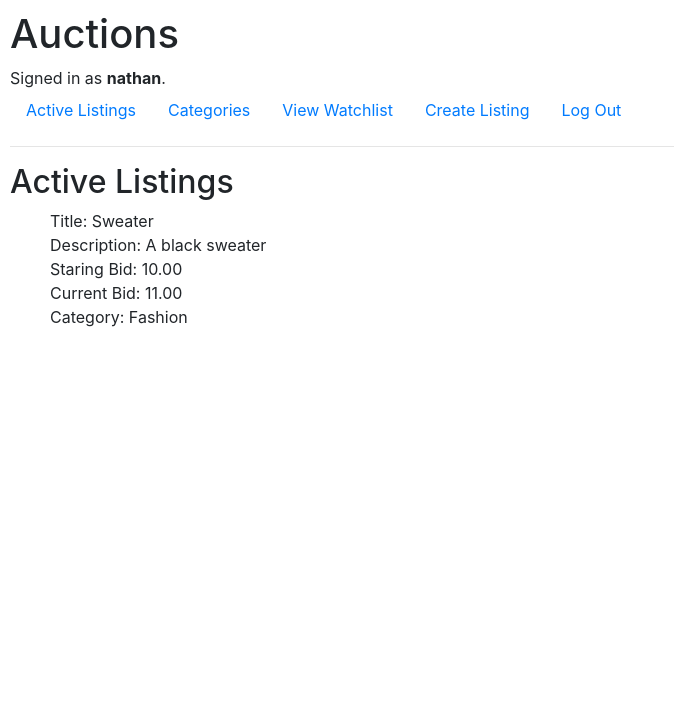
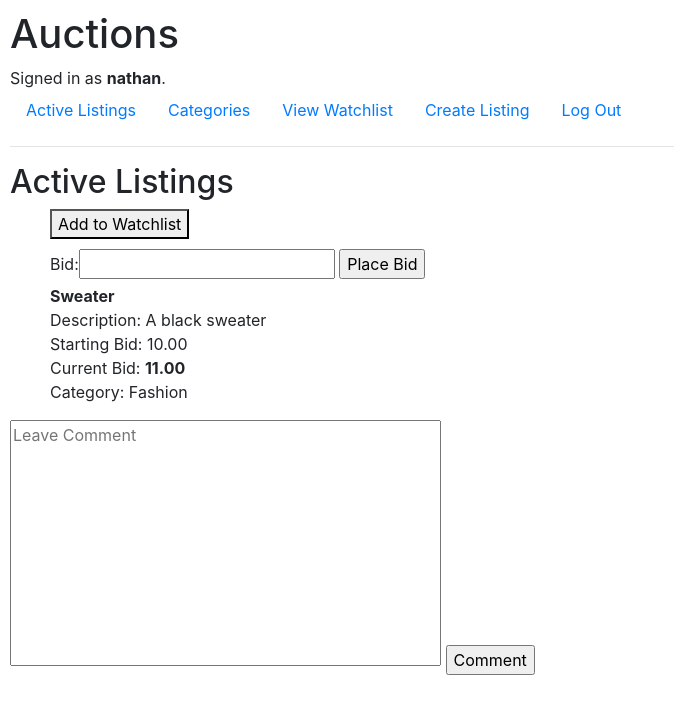
Before and after one commit to dollarmatian/commerce, a Django app: a page that uses auctions/templates/auctions/listing.html in a window 1280 px wide. Shown: the top 714 px of the page, without its empty margins (0-674 px from the left). Run offline with Django 3.2, Linux system fonts and the light colour scheme; a user stored in the database is signed in; data comes from the database, SQL or seed files in the repository; both versions use the stored data as it was after the commit; data that the repository does not hold is empty; some libraries are stand-ins or nearby versions.

Commit message:
added bids

```diff
--- a/auctions/models.py
+++ b/auctions/models.py
@@ -3,40 +3,23 @@ from django.db import models
 
 
 class User(AbstractUser):
-    pass
+    listings = models.ManyToManyField('Listing', related_name='watchlist_items', blank=True)
 
 
-# listings
-#    title
-#    starting bid
-# image url
-# category enum?
+
 
 class Listing(models.Model):
     title = models.CharField(max_length=120, default='')
     starting_bid = models.DecimalField(max_digits=6, decimal_places=2, default=0)
     current_bid = models.DecimalField(max_digits=6, decimal_places=2, default=0)
+    creator = models.CharField(max_length=64, default='')
+    high_bidder = models.ForeignKey(User, on_delete=models.CASCADE, related_name="items_winning", default='', null=True)
     image_url = models.URLField(blank=True, default='')
-    creator = models.CharField(max_length=64, default='')
+
     description = models.CharField(max_length=360, default='')
     category = models.CharField(max_length=16, default='Unsorted')
-    # NONE = 'NA'
-    # FASHION = 'FA'
-    # TOYS = 'TY'
-    # ELECTRONICS = 'EL'
-    # HOME = 'HM'
-    # YEAR_IN_SCHOOL_CHOICES = (
-    # (FASHION, 'Fashion'),
-    # (TOYS, 'Toys'),
-    # (ELECTRONICS, 'Electronics'),
-    # (HOME, 'Home'),
-    # (NONE, 'None')
-    # )
-    # category = models.CharField(
-    # max_length=2,
-    # choices=YEAR_IN_SCHOOL_CHOICES,
-    # default=NONE,
-    # )
+
+
     def __str__(self):
         return f"{self.title}"
 
@@ -44,6 +27,7 @@ class Listing(models.Model):
 class Bid(models.Model):
     item = models.ForeignKey(Listing, on_delete=models.CASCADE, related_name="item_name")
     bid_offer = models.DecimalField(max_digits=6, decimal_places=2, default=0)
+    bid_user = models.ForeignKey(User, on_delete=models.CASCADE, related_name="items_bid", default='')
     def __str__(self):
         return f"{self.item}, Bid By: {self.creator} for {self.bid_offer}"
 
@@ -54,7 +38,7 @@ class Comment(models.Model):
     comment = models.CharField(max_length=240, default='')
 
     def __str__(self):
-        return f"{self.item}, Comment By: {self.creator}"
+        return f"{self.item}, By: {self.creator}"
 
 #category
 
--- a/auctions/templates/auctions/index.html
+++ b/auctions/templates/auctions/index.html
@@ -26,6 +26,7 @@
     </li>
 
 
+
    </ul>
     {% empty %}
     No Active Listings.
--- a/auctions/templates/auctions/listing.html
+++ b/auctions/templates/auctions/listing.html
@@ -3,18 +3,48 @@
 {% block body %}
     <h2>Active Listings</h2>
 <ul style="list-style:none">
+    {% if user.is_authenticated %}
+    <li>
+
+
+        <a href="{% url 'edit_watchlist'  title  %}">
+
+
+            <button>
+            {% if onList == True %}
+
+                Remove from
+                {% else %}
+                Add to
+
+            {% endif %}
+            Watchlist
+
+        </button>
+
+        </a>
+        <form style="margin-top: 10px;" method="POST" action="">
+            {% csrf_token %}
+            {{ bidForm }}
+            <input type="submit" value="Place Bid">
+        </form>
+    </li>
+
+    {% endif %}
 
 <li>
-    Title: {{ listing.title }}
+    <b>
+{{ listing.title }}
+    </b>
 </li>
 <li>
     Description: {{ listing.description }}
 </li>
 <li>
-    Staring Bid: {{ listing.starting_bid }}
+    Starting Bid: {{ listing.starting_bid }}
 </li>
 <li>
-    Current Bid: {{ listing.current_bid }}
+    Current Bid: <b>{{ listing.current_bid }}</b>
 </li>
 <li>
     Category:  {{ listing.category }}
@@ -25,4 +55,22 @@
  </li>
  {% endif %}
 </ul>
+<ul>
+    {% for comment in comments %}
+  <li>
+        {{ comment.comment }} <b>by {{ comment.creator }}</b>
+        {% if user.username == comment.creator %}
+        <a href="{% url 'commentDelete' listing.title comment.id %}""><button>Delete</button></a>
+        {% endif %}
+    </li>
+    {% endfor %}
+</ul>
+
+{% if user.is_authenticated %}
+<form method="POST" action="{% url 'commentAdd' listing.title %}">
+    {% csrf_token %}
+    {{ form }}
+    <input type="submit" value="Comment">
+</form>
+{% endif %}
 {% endblock %}
--- a/auctions/urls.py
+++ b/auctions/urls.py
@@ -12,5 +12,8 @@ urlpatterns = [
     path("categories", views.categories, name= "categories"),
     path("categories/<str:name>", views.category, name= "category"),
     path("watchlist", views.watchlist, name= "watchlist"),
+    path("watchlist/<str:listing>", views.edit_watchlist, name= "edit_watchlist"),
+    path("comments/<str:item>/<int:comment>", views.commentDelete, name="commentDelete"),
+    path("comments/<str:item>", views.commentAdd, name="commentAdd")
 
 ]
--- a/auctions/views.py
+++ b/auctions/views.py
@@ -16,12 +16,19 @@ class CreateForm(forms.Form):
     starting_bid = forms.DecimalField(max_digits=6, decimal_places=2)
     image_url = forms.URLField(required=False)
 
+class CommentForm(forms.Form):
+    comment = forms.CharField(widget=forms.Textarea(attrs={ "style": "resize: none", "placeholder": "Leave Comment" }),label='')
+
+class BidForm(forms.Form):
+    bid = forms.DecimalField(max_digits=6, decimal_places=2)
+
 def index(request):
     return render(request, "auctions/index.html",
      {
         "listings": Listing.objects.all()
     }
     )
+
 
 
 def login_view(request):
@@ -102,12 +109,60 @@ def create(request):
         })
 
 def listing(request, item):
+    if request.user is None:
+        return render(request, "auctions/listing.html", {
+        "title": item,
+        "listing": Listing.objects.get(title=item),
+        "comments": Comment.objects.filter(item=itemSearch).all()
+    })
 
+    itemSearch = Listing.objects.get(title=item)
+
+    watchlist = User.objects.get(username=request.user).listings.all()
+    if (itemSearch in watchlist):
+
+        onList = True
+    else:
+
+        onList = False
+
+    if request.method == "POST":
+        form = BidForm(request.POST)
+
+        if form.is_valid():
+            bid = form.cleaned_data["bid"]
+
+
+            if itemSearch.starting_bid < bid and itemSearch.current_bid < bid:
+                itemSearch.current_bid = bid
+                itemSearch.high_bidder = request.user
+                itemSearch.save()
+
+                # bidder = request.user
+                # new_bid = Bid(item = itemSearch, bid_offer = bid, bid_user = bidder)
+                # new_bid.save()
+                return HttpResponseRedirect(reverse("listing",args=(item,)))
+            else:
+                return render(request, "auctions/listing.html", {
+                    "title": item,
+                    "listing": itemSearch,
+                    "onList": onList,
+                    "form": CommentForm(),
+                    "comments": Comment.objects.filter(item=itemSearch).all(),
+                    "bidForm": BidForm(form)
+
+                })
 
     return render(request, "auctions/listing.html", {
         "title": item,
-        "listing": Listing.objects.get(title=item)
+        "listing": itemSearch,
+        "onList": onList,
+        "form": CommentForm(),
+        "comments": Comment.objects.filter(item=itemSearch).all(),
+        "bidForm": BidForm()
+
     })
+
 
 def categories(request):
 
@@ -122,9 +177,46 @@ def category(request, name):
         "results": Listing.objects.filter(category=name).all()
     })
 
-def watchlist(request, user):
+def watchlist(request):
+    user =  request.user
+    userData = User.objects.get(username=user)
+    print(userData)
+    watchlist = userData.listings.all()
+
 
     return render(request, "auctions/watchlist.html", {
         "user": user,
-        # "watchlist": User.objects.
+        "watchlist": watchlist
     })
+
+def edit_watchlist(request, listing):
+    user =  request.user
+    userData = User.objects.get(username=user)
+    watchlist = userData.listings.all()
+    edit_listing = Listing.objects.get(title=listing)
+
+    if edit_listing not in watchlist:
+        userData.listings.add(edit_listing)
+    else:
+        userData.listings.remove(edit_listing)
+    userData.save()
+    watchlist = userData.listings.all()
+    return HttpResponseRedirect(reverse("watchlist"))
+
+def commentDelete(request, item, comment):
+        delete_comment = Comment(comment)
+        delete_comment.delete()
+        return HttpResponseRedirect(reverse("listing",args=(item,)))
+
+def commentAdd(request, item):
+    if request.method == "POST":
+        form = CommentForm(request.POST)
+
+        if form.is_valid():
+            comment = form.cleaned_data["comment"]
+            creator = request.user
+            itemSearch = Listing.objects.get(title=item)
+            new_comment = Comment(item = itemSearch, creator = creator, comment = comment)
+
+            new_comment.save()
+            return HttpResponseRedirect(reverse("listing",args=(item,)))
```
Also changed, not shown: auctions/admin.py (+5 -2 lines), auctions/templates/auctions/watchlist.html (+6 -6 lines), auctions/migrations/0013_watchlist.py (added), auctions/migrations/0014_auto_20201101_2243.py (added), auctions/migrations/0015_auto_20201102_1141.py (added), auctions/migrations/0016_auto_20201102_1151.py (added), auctions/migrations/0017_listing_high_bidder.py (added), auctions/migrations/0018_auto_20201102_1336.py (added), auctions/migrations/0019_remove_listing_high_bidder.py (added), auctions/migrations/0020_listing_high_bidder.py (added), auctions/migrations/0021_auto_20201102_1402.py (added), auctions/migrations/0022_auto_20201102_1423.py (added), auctions/migrations/0023_auto_20201102_1426.py (added), db.sqlite3.
